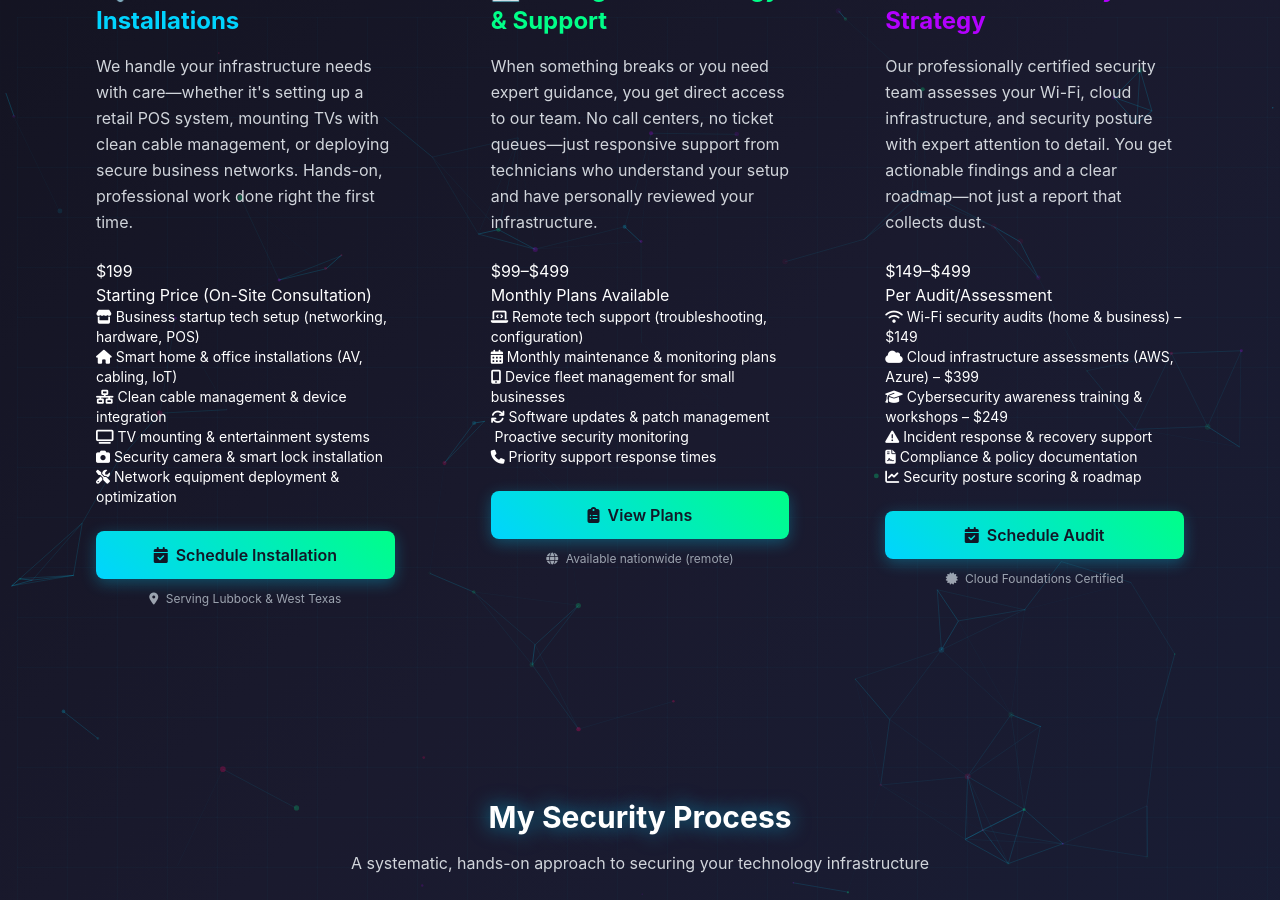
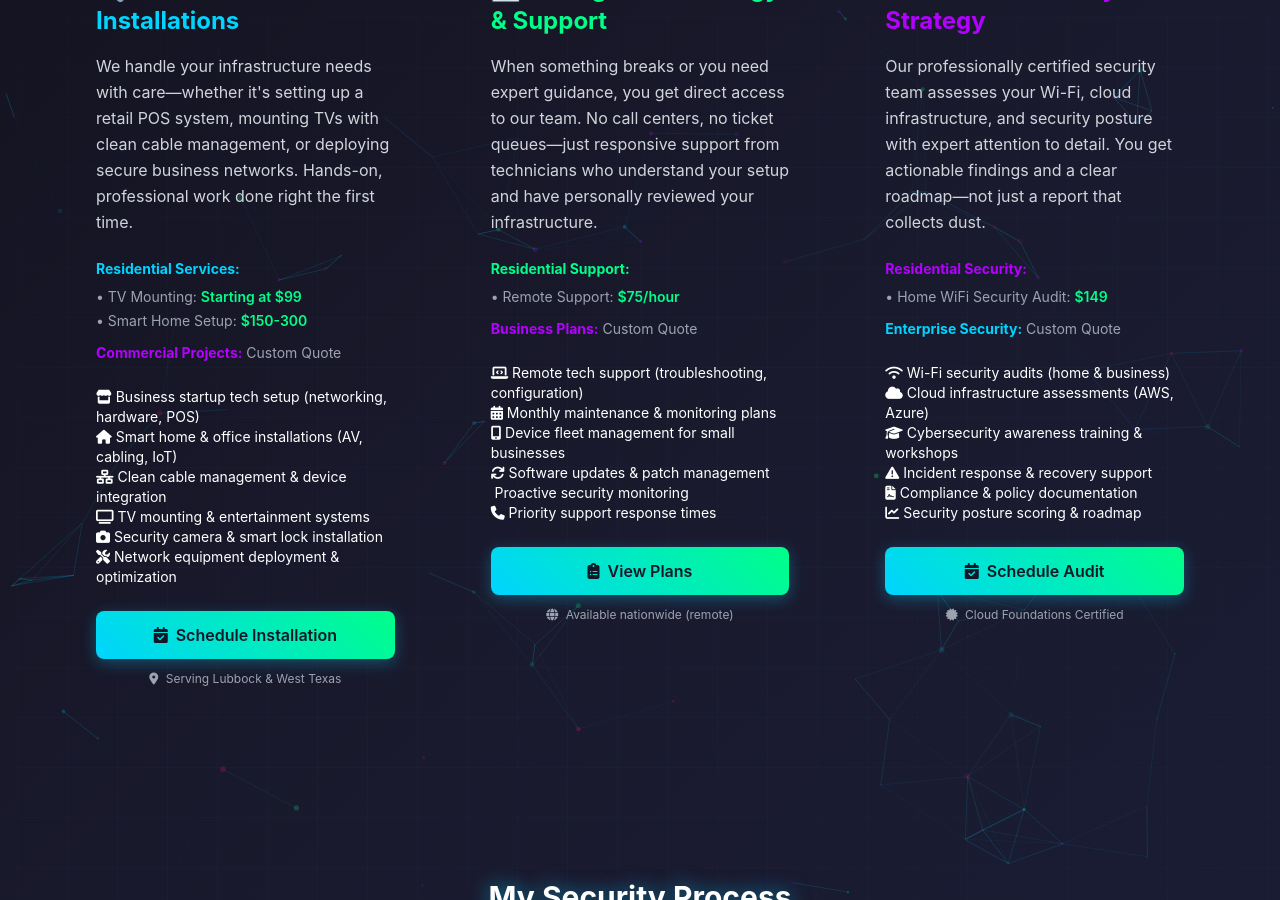
Before and after one commit to tzsmit/nova-titan-site, a Jekyll site: the page built from services/index.html, in a window 1280 px wide and 900 px high, scrolled down 1849 px. Built offline with Jekyll 4.4.1, drawn with Linux system fonts in a browser that asks for light colours; nearby versions of some CDN libraries.

Commit message:
feat: Implement Hybrid Pricing Strategy - Show Residential, Hide Enterprise
Strategic Pricing Implementation:
==================================

RESIDENTIAL PRICING (Now Visible):
-----------------------------------
✅ Homepage Services:
   - Infrastructure: 'Residential: Starting at $99' | 'Commercial: Custom Quote'
   - Support: 'Residential: $75/hour' | 'Business Plans: Custom Quote'
   - Security: 'Home WiFi Audit: $149' | 'Enterprise Security: Custom Quote'

✅ Services Page:
   - Infrastructure: TV Mounting ($99+), Smart Home Setup ($150-300)
   - Support: Remote Support ($75/hour)
   - Security: Home WiFi Security Audit ($149)
   - All commercial/enterprise: 'Custom Quote'

RATIONALE:
----------
- Two-tier strategy: Simple residential pricing for quick decisions
- Enterprise/complex services require consultation (Custom Quote)
- Reduces friction for homeowners while maintaining consultative approach for business
- Clear market segmentation: accessible for homes, professional for business

TARGET SERVICES WITH PRICING:
------------------------------
✅ Home WiFi Security Audit: $149 (fixed scope)
✅ TV Mounting: Starting at $99 (simple install)
✅ Smart Home Setup: $150-300 (small projects)
✅ Remote Support: $75/hour (hourly rate)

SERVICES WITHOUT PRICING (Custom Quote):
-----------------------------------------
❌ Business Network Setup (variable scope)
❌ Cloud Security Audits (enterprise)
❌ Compliance Reviews (complex)
❌ Managed Support Plans (consultation needed)
❌ Commercial Projects (custom quotes)

Files Modified: 2
Changes: Added residential pricing back with clear commercial distinction
Benefit: Best of both worlds - transparency for residential, consultative for enterprise

```diff
--- a/services/index.html
+++ b/services/index.html
@@ -199,9 +199,13 @@ extra_head: |
             professional work done right the first time.
           </p>
 
-          <div class="price-display">
-            <div class="price-amount">$199</div>
-            <div class="price-label">Starting Price (On-Site Consultation)</div>
+          <div class="mb-6">
+            <div class="text-sm text-gray-300 mb-2"><strong class="text-cyan-300">Residential Services:</strong></div>
+            <div class="text-sm text-gray-400 ml-4 space-y-1">
+              <div>• TV Mounting: <span class="text-green-300 font-semibold">Starting at $99</span></div>
+              <div>• Smart Home Setup: <span class="text-green-300 font-semibold">$150-300</span></div>
+            </div>
+            <div class="text-sm text-gray-400 mt-3"><strong class="text-purple-300">Commercial Projects:</strong> Custom Quote</div>
           </div>
 
           <ul class="feature-list mb-6 text-sm">
@@ -237,9 +241,12 @@ extra_head: |
             have personally reviewed your infrastructure.
           </p>
 
-          <div class="price-display">
-            <div class="price-amount">$99–$499</div>
-            <div class="price-label">Monthly Plans Available</div>
+          <div class="mb-6">
+            <div class="text-sm text-gray-300 mb-2"><strong class="text-green-300">Residential Support:</strong></div>
+            <div class="text-sm text-gray-400 ml-4 space-y-1">
+              <div>• Remote Support: <span class="text-green-300 font-semibold">$75/hour</span></div>
+            </div>
+            <div class="text-sm text-gray-400 mt-3"><strong class="text-purple-300">Business Plans:</strong> Custom Quote</div>
           </div>
 
           <ul class="feature-list mb-6 text-sm">
@@ -274,15 +281,18 @@ extra_head: |
             actionable findings and a clear roadmap—not just a report that collects dust.
           </p>
 
-          <div class="price-display">
-            <div class="price-amount">$149–$499</div>
-            <div class="price-label">Per Audit/Assessment</div>
+          <div class="mb-6">
+            <div class="text-sm text-gray-300 mb-2"><strong class="text-purple-300">Residential Security:</strong></div>
+            <div class="text-sm text-gray-400 ml-4 space-y-1">
+              <div>• Home WiFi Security Audit: <span class="text-green-300 font-semibold">$149</span></div>
+            </div>
+            <div class="text-sm text-gray-400 mt-3"><strong class="text-cyan-300">Enterprise Security:</strong> Custom Quote</div>
           </div>
 
           <ul class="feature-list mb-6 text-sm">
-            <li><i class="fas fa-wifi"></i> Wi-Fi security audits (home & business) – $149</li>
-            <li><i class="fas fa-cloud"></i> Cloud infrastructure assessments (AWS, Azure) – $399</li>
-            <li><i class="fas fa-graduation-cap"></i> Cybersecurity awareness training & workshops – $249</li>
+            <li><i class="fas fa-wifi"></i> Wi-Fi security audits (home & business)</li>
+            <li><i class="fas fa-cloud"></i> Cloud infrastructure assessments (AWS, Azure)</li>
+            <li><i class="fas fa-graduation-cap"></i> Cybersecurity awareness training & workshops</li>
             <li><i class="fas fa-exclamation-triangle"></i> Incident response & recovery support</li>
             <li><i class="fas fa-file-contract"></i> Compliance & policy documentation</li>
             <li><i class="fas fa-chart-line"></i> Security posture scoring & roadmap</li>
```
Also changed, not shown: index.html (+6 -9 lines).
